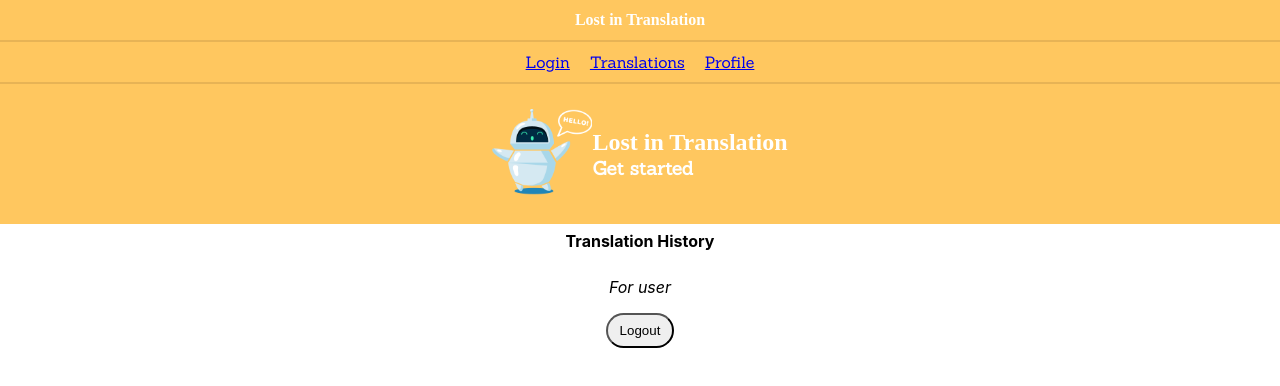
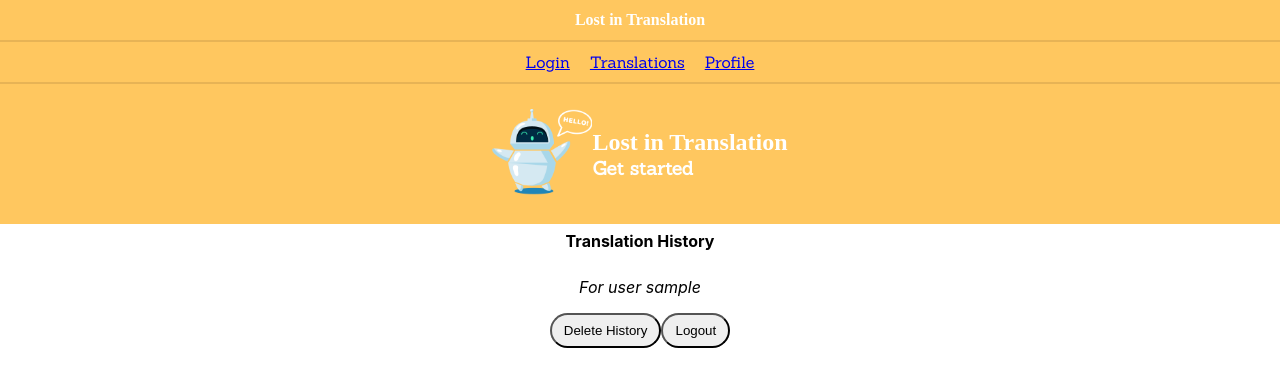
Before and after one commit to Ddayisme/second-assignment, a React (Create React App) app: page /profile in a window 1280 px wide. Shown: the top 386 px of the page. Built offline with nearby package versions, Linux system fonts and the light colour scheme; sample sign-in values are in the browser's storage; a web font is replaced by a local one.

Commit message:
feat: Added Delete button in the Profile Page

```diff
--- a/src/components/profile-view.jsx
+++ b/src/components/profile-view.jsx
@@ -1,4 +1,5 @@
-import { useSelector } from "react-redux";
+import { useDispatch, useSelector } from "react-redux";
+import { removeTranslations } from "../state/translationsSlice";
 import { AutoLogout } from "../utils/autoLogout";
 import LogOut from "./log-out";
 
@@ -7,6 +8,9 @@ import LogOut from "./log-out";
  * It does this by taking the Redux state and maps it out.
  */
 function ProfileView() {
+  const apiUrl = "https://ripe-eminent-moonflower.glitch.me/translations";
+  const apiKey = "noroff";
+  const dispatch = useDispatch();
   AutoLogout();
 
   const translationHistory = useSelector((state) => state.translationHistory);
@@ -16,6 +20,33 @@ function ProfileView() {
     (translation, index) => <div key={index}>{translation.payload}</div>
   );
 
+  function deleteHistory() {
+    fetch(`${apiUrl}/${localStorage.getItem("userID")}`, {
+      method: "PATCH", // NB: Set method to PATCH
+      headers: {
+        "X-API-Key": apiKey,
+        "Content-Type": "application/json",
+      },
+      body: JSON.stringify({
+        // Provide new translations to add to user with id 1
+        translations: [], // Removing all history
+      }),
+    })
+      .then((response) => {
+        if (!response.ok) {
+          throw new Error("Could not update translations history");
+        }
+        return response.json();
+      })
+      .then((updatedUser) => {
+        dispatch(removeTranslations);
+      })
+      .catch((error) => {
+        console.log("Error");
+      });
+    window.location.reload(false);
+  }
+
   return (
     <div className="history">
       <h5>Translation History</h5>
@@ -23,6 +54,7 @@ function ProfileView() {
         <i>For user {user}</i>
       </p>
       {allTranslationArray}
+      <button onClick={deleteHistory}>Delete History</button>
       <LogOut></LogOut>
     </div>
   );
--- a/src/utils/autoLogout.js
+++ b/src/utils/autoLogout.js
@@ -10,7 +10,7 @@ export function AutoLogout() {
     (state) => state.translationHistory.translationsArray
   );
   if (translationHistory.length === 0) {
-    localStorage.removeItem("username");
-    localStorage.removeItem("userID");
+    //localStorage.removeItem("username");
+    //localStorage.removeItem("userID");
   }
 }
```
